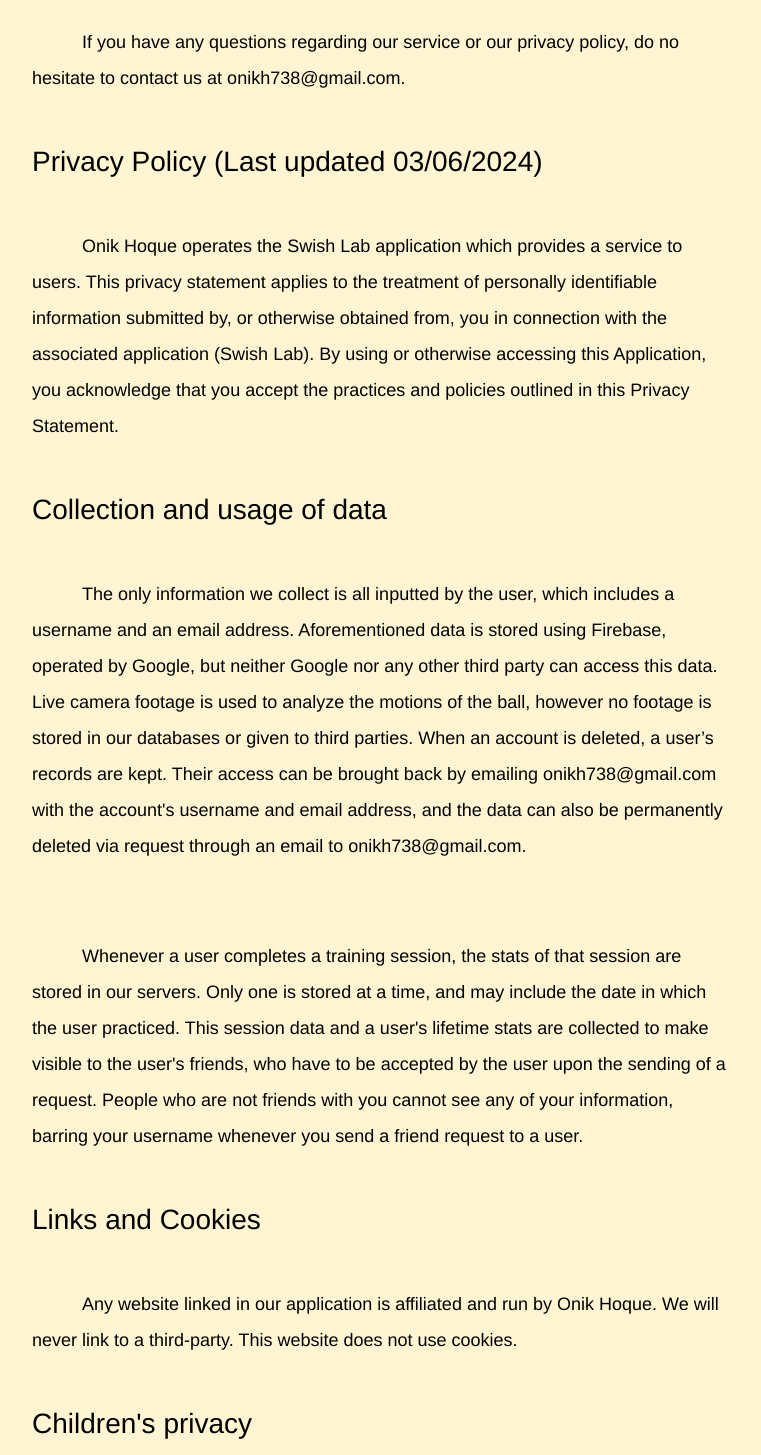
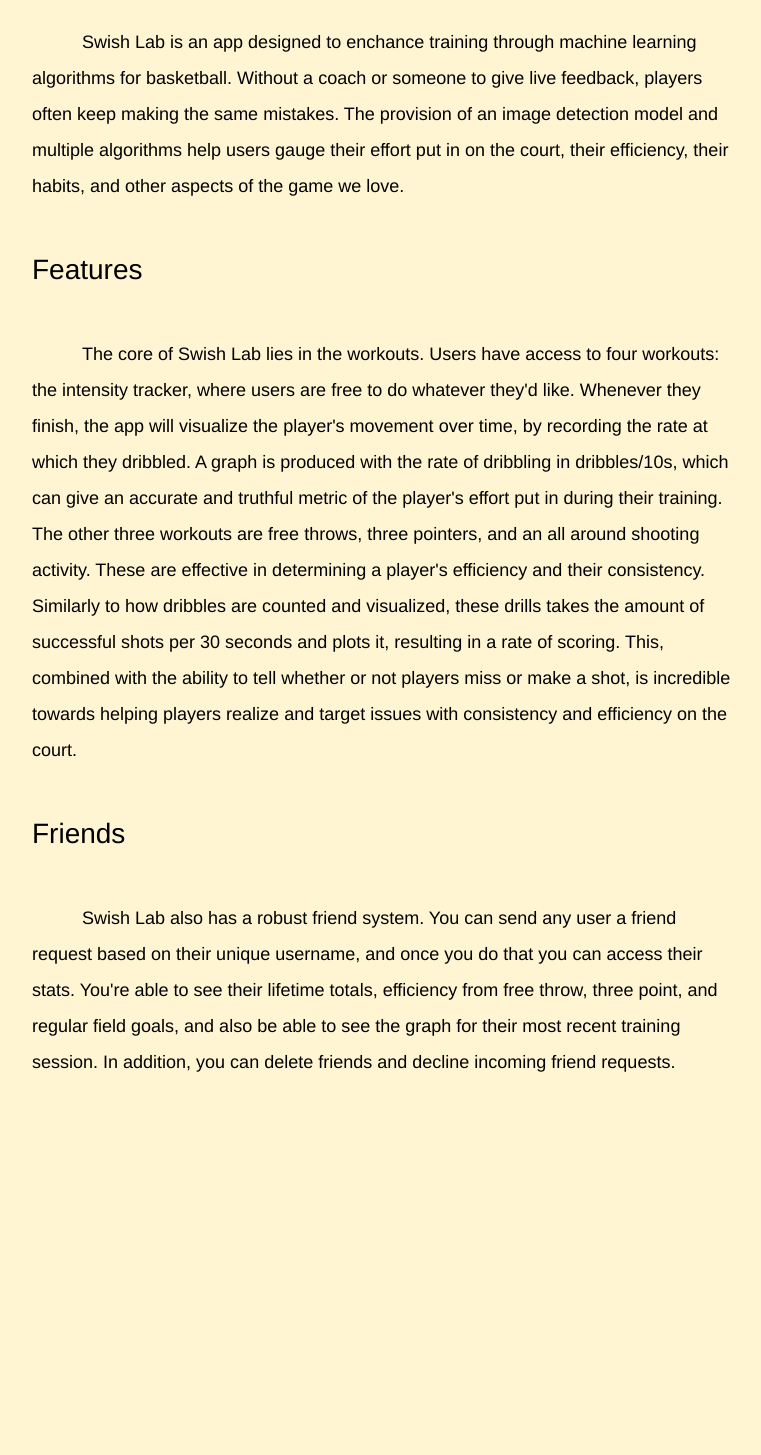
Before and after one commit to onikh/onikh.github.io, a plain HTML site: page SwishLab/info.html in a window 1280 px wide. Shown: the part 160-1615 px from the top of the page, without its empty margins (258-1019 px from the left). After the commit the page ends 1294 px from the top, so only its background shows below. Drawn offline with Linux system fonts and the light colour scheme.

Commit message:
Update info.html

```diff
--- a/SwishLab/info.html
+++ b/SwishLab/info.html
@@ -11,30 +11,17 @@
 
         <p class="title">Swish Lab</p>
 
-        <p class="essay">If you have any questions regarding our service or our privacy policy, do no hesitate to contact us at onikh738@gmail.com.</p>
+        <p class="essay">Swish Lab is an app designed to enchance training through machine learning algorithms for basketball. Without a coach or someone to give live feedback, players often keep making the same mistakes. The provision of an image detection model and multiple algorithms help users gauge their effort put in on the court, their efficiency, their habits, and other aspects of the game we love.</p>
 
-        <p class="subtitle">Privacy Policy (Last updated 03/06/2024)</p>
-        <p class="essay">Onik Hoque operates the Swish Lab application which provides a service to users. This privacy statement applies to the treatment of personally identifiable information submitted by, or otherwise obtained from, you in connection with the associated application (Swish Lab). By using or otherwise accessing this Application, you acknowledge that you accept the practices and policies outlined in this Privacy Statement.</p>
+        <p class="subtitle">Features</p>
+        <p class="essay">The core of Swish Lab lies in the workouts. Users have access to four workouts: the intensity tracker, where users are free to do whatever they'd like. Whenever they finish, the app will visualize the player's movement over time, by recording the rate at which they dribbled. A graph is produced with the rate of dribbling in dribbles/10s, which can give an accurate and truthful metric of the player's effort put in during their training. The other three workouts are free throws, three pointers, and an all around shooting activity. These are effective in determining a player's efficiency and their consistency. Similarly to how dribbles are counted and visualized, these drills takes the amount of successful shots per 30 seconds and plots it, resulting in a rate of scoring. This, combined with the ability to tell whether or not players miss or make a shot, is incredible towards helping players realize and target issues with consistency and efficiency on the court.</p>
 
-        <p class="subtitle">Collection and usage of data </p>
+        <p class="subtitle">Friends </p>
         <p class="essay">
-            The only information we collect is all inputted by the user, which includes a username and an email address. Aforementioned data is stored using Firebase, operated by Google, but neither Google nor any other third party can access this data. Live camera footage is used to analyze the motions of the ball, however no footage is stored in our databases or given to third parties. When an account is deleted, a user’s records are kept. Their access can be brought back by emailing onikh738@gmail.com with the account's username and email address, and the data can also be permanently deleted via request through an email to onikh738@gmail.com.
+            Swish Lab also has a robust friend system. You can send any user a friend request based on their unique username, and once you do that you can access their stats. You're able to see their lifetime totals, efficiency from free throw, three point, and regular field goals, and also be able to see the graph for their most recent training session. In addition, you can delete friends and decline incoming friend requests.
             </p>
 
             <br>
-
-            <p class="essay">Whenever a user completes a training session, the stats of that session are stored in our servers. Only one is stored at a time, and may include the date in which the user practiced. This session data and a user's lifetime stats are collected to make visible to the user's friends, who have to be accepted by the user upon the sending of a request. People who are not friends with you cannot see any of your information, barring your username whenever you send a friend request to a user.</p>
-
-        <p class="subtitle">Links and Cookies</p>
-        <p class="essay">Any website linked in our application is affiliated and run by Onik Hoque. We will never link to a third-party. This website does not use cookies.</p>
-
-        <p class="subtitle">Children's privacy</p>
-        <p class="essay">This app is intended for use exclusively by individuals 13 or older. We do not knowingly collect personal data from users under the age of 13. In the occurence that we discover that a user is below 13 years of age, their account information will promptly be deleted from our database. In the case that you have concerns that your child under 13 is using this app, please email us at onikh738@gmail.com so we can act accordingly.</p>
-
-        <p class="subtitle">Contact Us</p>
-        <p class="essay">If you have any questions regarding our service or our privacy policy, do no hesitate to contact us at onikh738@gmail.com.</p>
-
-
-    </div>
+</div>
   </body>
 </html>
```
